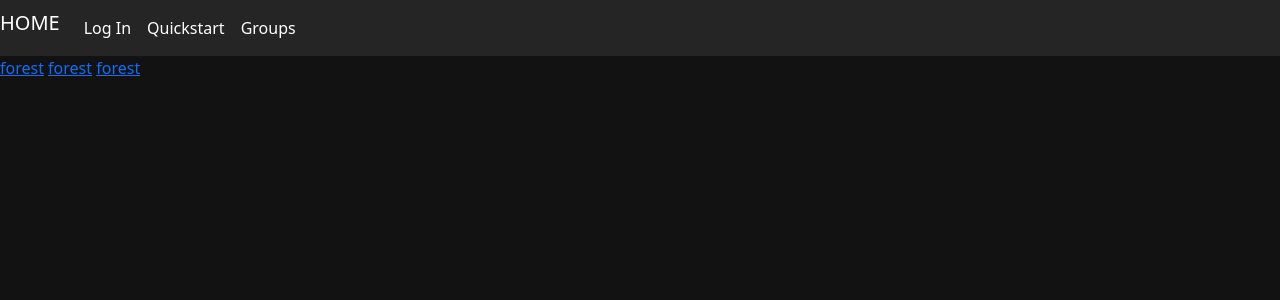
After one commit to Siigull/Phordle, a Django app: page /group/group_list/ in a window 1280 px wide. The commit adds this page. Shown: the top 300 px of the page. Run offline with Django 4.2, Linux system fonts and the light colour scheme; data comes from the database, SQL or seed files in the repository; both versions use the stored data as it was after the commit; some libraries are stand-ins or nearby versions.

```diff
--- /dev/null
+++ b/Phordle/group/templates/group/group_list.html
@@ -0,0 +1,11 @@
+{% extends 'base.html' %}
+
+{% block content %}
+    {% if user_groups %}
+        {% for group in user_groups %}
+            <a href="{% url 'theme:theme' group.theme.id %}">{{ group.name }}</a>
+        {% endfor %}
+    {% else %}
+        <p>Not in any groups</p>
+    {% endif %}
+{% endblock %}
--- a/Phordle/group/urls.py
+++ b/Phordle/group/urls.py
@@ -4,4 +4,6 @@ from . import views
 
 app_name = "group"
 urlpatterns = [ path("create_group/", views.create_group, name="create_group"),
-                path("<int:pk>/group", views.group, name="group_info") ]
+                path("<int:pk>/group", views.group, name="group_info"),
+                path("group_list/", views.GroupList.as_view(), name="group_list"),
+                path("group_theme/", views.group_theme, name="group_theme") ]
--- a/Phordle/group/views.py
+++ b/Phordle/group/views.py
@@ -51,3 +51,16 @@ def group(request, pk):
         form = AddUserForm()
 
         return render(request, 'group/detail.html', {'form': form, 'group': group})
+
+
+class GroupList(generic.ListView):
+    template_name = 'user/group_list.html'
+    context_object_name = 'user_groups'
+
+    def get_queryset(self):
+        return Group.objects.filter(users=self.request.user.id).all()
+
+def group_theme(request, pk):
+    theme = Group.objects.get(pk=pk).theme
+
+    return render(request, 'group/group_theme', {})
--- a/Phordle/templates/base.html
+++ b/Phordle/templates/base.html
@@ -87,6 +87,9 @@
                 <li class='nav-item'>
                     <a class='nav-link' href="{% url 'theme:quickstart' %}">Quickstart</a>
                 </li>
+                <li class='nav-item'>
+                    <a class='nav-link' href="{% url 'group:group_list' %}">Groups</a>
+                </li>
         </ul>
     </nav>
     <!-- Common header, navigation, etc. -->
```
Also changed, not shown: Phordle/db.sqlite3.
